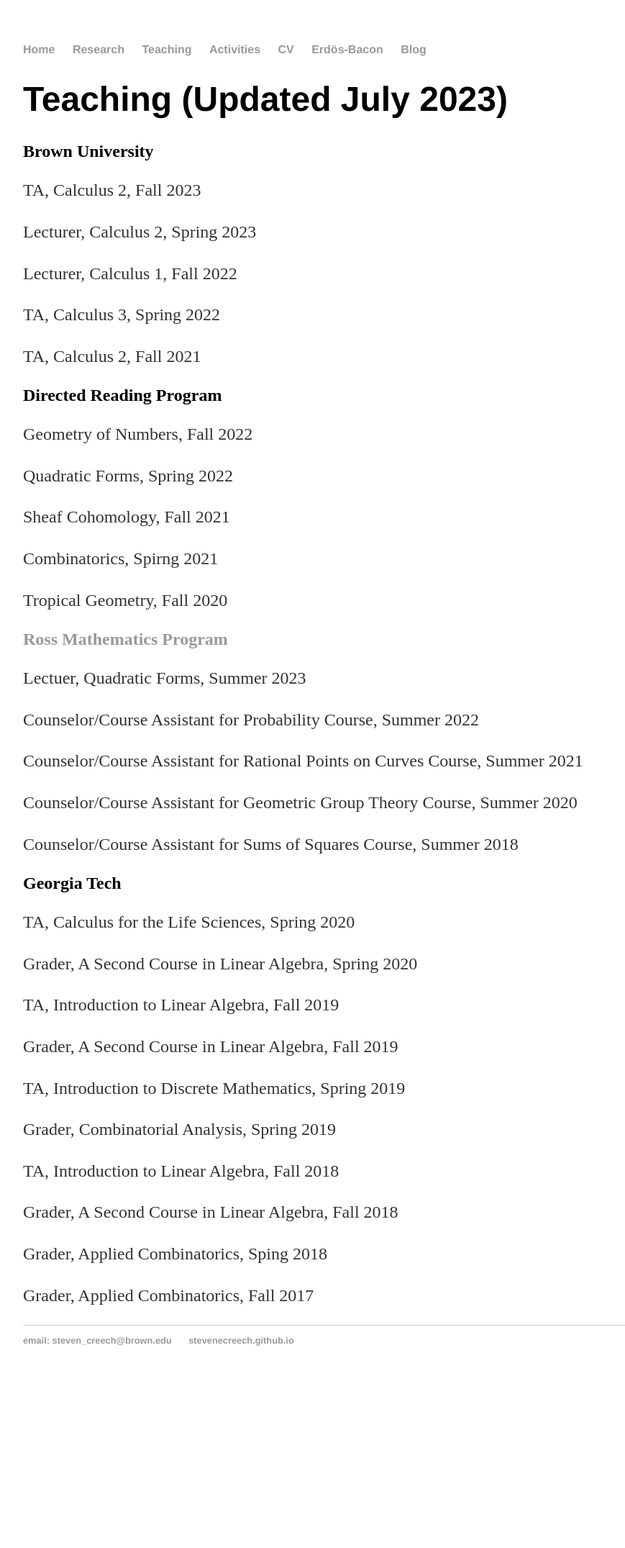
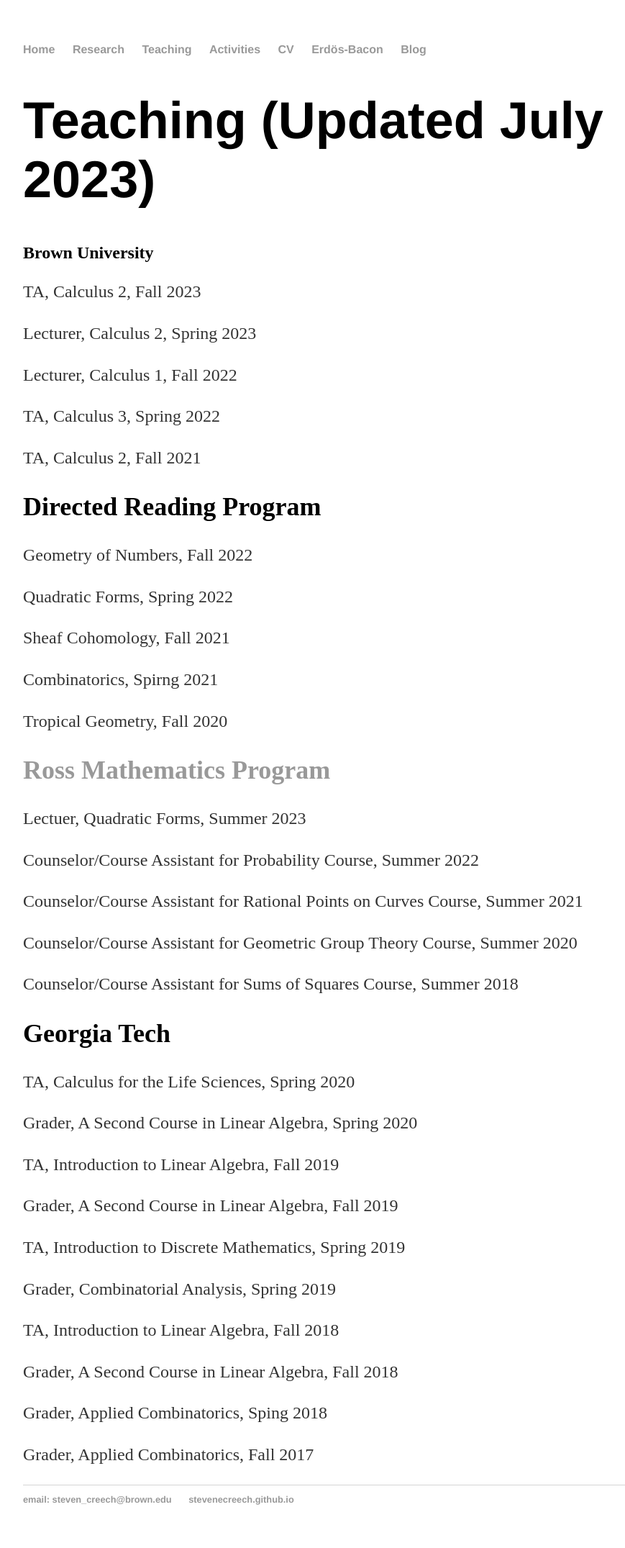
Before and after one commit to stevenecreech/stevenecreech.github.io, a Jekyll site: the page built from teaching/index.html, in a window 1280 px wide. Shown: the whole page at 72% size, without its empty margins (160-1029 px from the left). Built offline with Jekyll 4.4.1, drawn with Linux system fonts in a browser that asks for light colours; Markdown is read by kramdown in place of the engine named in the settings; before the commit the page ends 1930 px from its top, so only the background shows below that.

Commit message:
Update index.html

```diff
--- a/teaching/index.html
+++ b/teaching/index.html
@@ -3,7 +3,7 @@ layout: default
 title: Steven Creech Teaching
 ---
 <div class="blurb">
-	<h1>Teaching (Updated July 2023)</h1>
+	<font size="+2"><h1>Teaching (Updated July 2023)</h1></font>
 	<h2>Brown University</h2>
 	<p>TA, Calculus 2, Fall 2023</p>
 	<p>Lecturer, Calculus 2, Spring 2023</p>
@@ -11,21 +11,21 @@ title: Steven Creech Teaching
 	<p>TA, Calculus 3, Spring 2022</p>
 	<p>TA, Calculus 2, Fall 2021</p>
 
-	<h2>Directed Reading Program </h2>
+	<font size="+2"><h2>Directed Reading Program </h2></font>
 	<p>Geometry of Numbers, Fall 2022</p>
 	<p>Quadratic Forms, Spring 2022</p>
 	<p>Sheaf Cohomology, Fall 2021</p>
 	<p>Combinatorics, Spirng 2021</p>
 	<p>Tropical Geometry, Fall 2020</p>
 
-	<h2><a href="https://rossprogram.org/">Ross Mathematics Program</a></h2>
+	<font size="+2"><h2><a href="https://rossprogram.org/">Ross Mathematics Program</a></h2></font>
 	<p>Lectuer, Quadratic Forms, Summer 2023</p>
 	<p>Counselor/Course Assistant for Probability Course, Summer 2022</p>
 	<p>Counselor/Course Assistant for Rational Points on Curves Course, Summer 2021</p>
 	<p>Counselor/Course Assistant for Geometric Group Theory Course, Summer 2020</p>
 	<p>Counselor/Course Assistant for Sums of Squares Course, Summer 2018</p>
 
-	<h2>Georgia Tech</h2>
+	<font size="+2"><h2>Georgia Tech</h2></font>
 	<p>TA, Calculus for the Life Sciences, Spring 2020</p>
 	<p>Grader, A Second Course in Linear Algebra, Spring 2020</p>
 	<p>TA, Introduction to Linear Algebra, Fall 2019</p>
```
